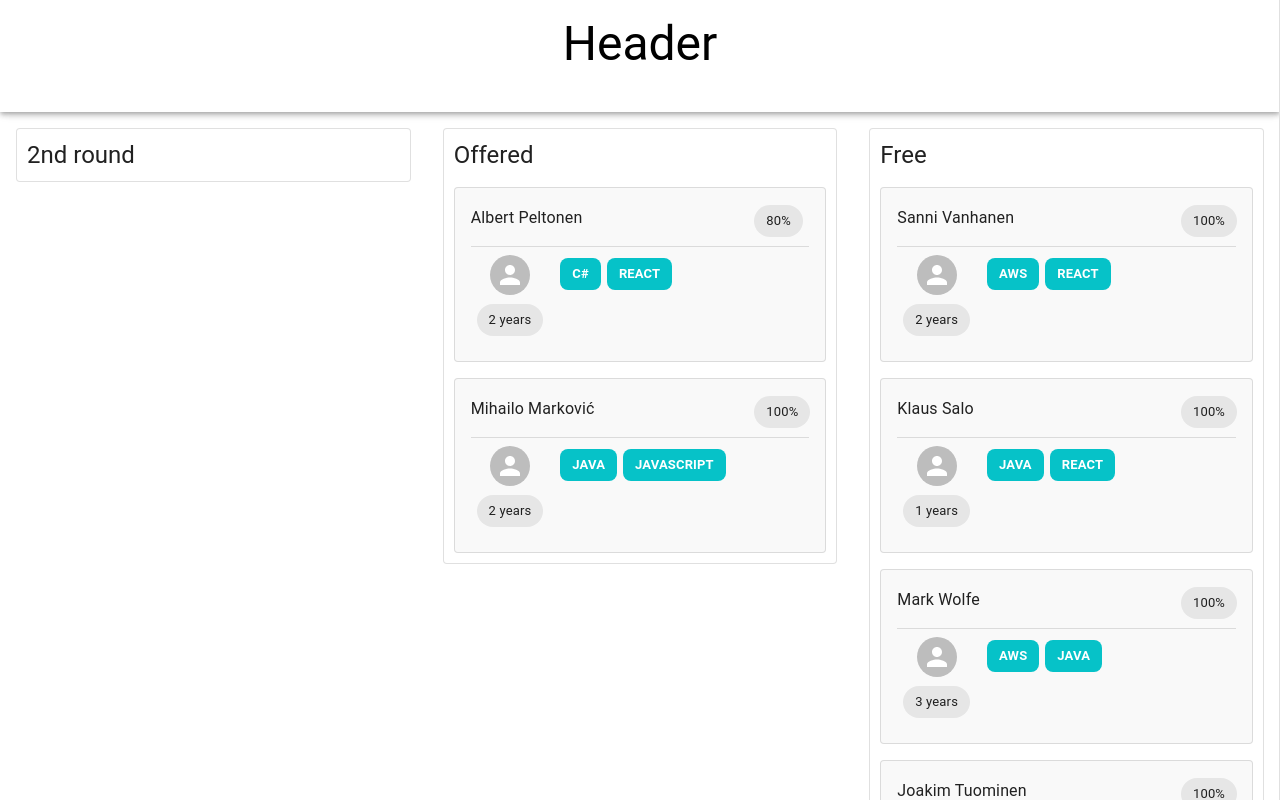
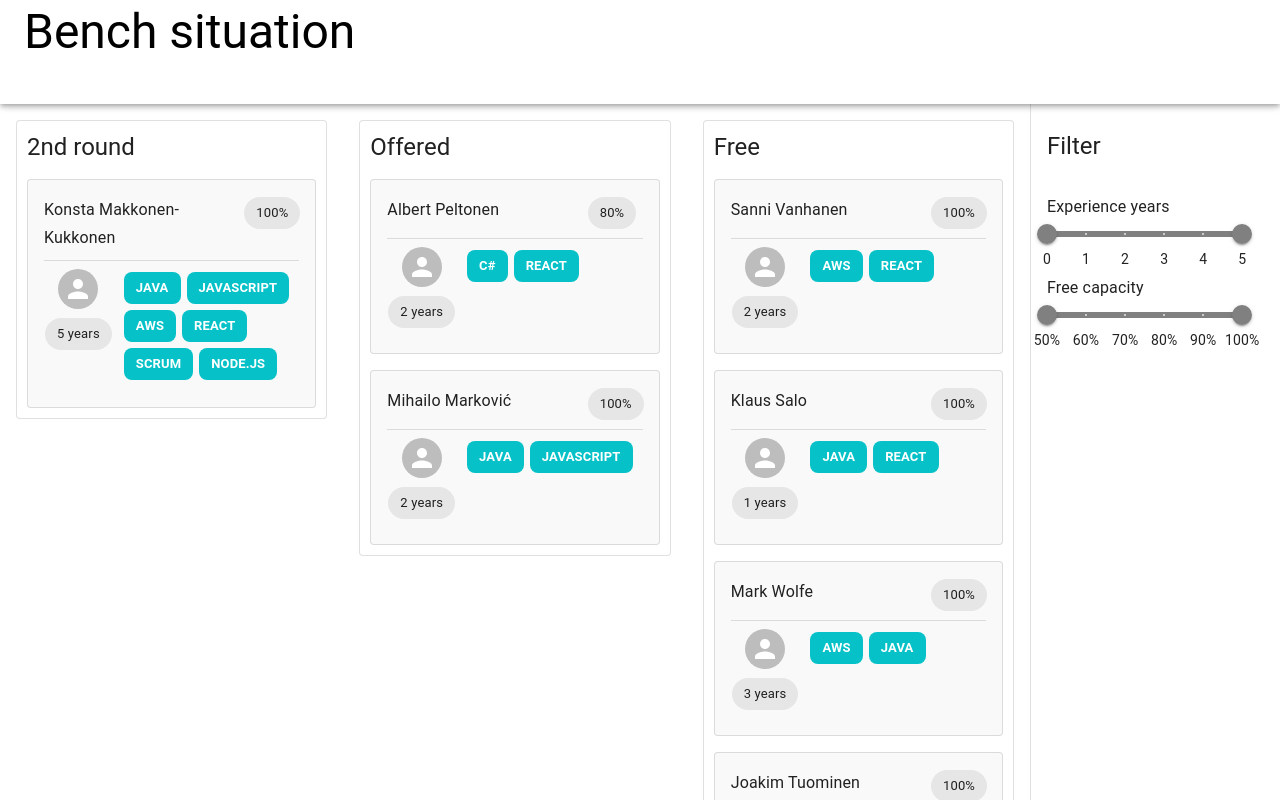
Before and after one commit to a-ruskomaa-gofore/hohto-bench-mvp, a React (Create React App) app: page / in a window 1280 px wide. Shown: the top 800 px of the page. Built offline with nearby package versions, Linux system fonts and the light colour scheme.

Commit message:
Add sidebar with filters

```diff
--- a/src/App.tsx
+++ b/src/App.tsx
@@ -1,17 +1,33 @@
 import { useEffect, useState } from 'react';
 import CardView from './components/CardView';
 import mockHohtoService from './services/mockHohtoService';
-import { Employee } from './types/types';
-import { AppBar, Box, CssBaseline, Drawer, Typography } from '@mui/material';
+import { Employee, FilterFunction } from './types/types';
+import {
+  AppBar,
+  Box,
+  CssBaseline,
+  Drawer,
+  Toolbar,
+  Typography,
+} from '@mui/material';
+import Filter from './components/Filter';
 
 function App() {
   const [employees, setEmployees] = useState<Array<Employee>>([]);
+  const [filteredEmployees, setFilteredEmployees] = useState<Array<Employee>>([]);
+
+  const handleFilterChange = (filters: FilterFunction[]) => {
+    const filtered = employees.filter(employee => filters.every(filter => filter(employee)));
+    console.log(filtered);
+    setFilteredEmployees(filtered);
+  }
 
   useEffect(() => {
     mockHohtoService
       .fetchEmployeeData()
       .then((data) => {
         setEmployees(data);
+        setFilteredEmployees(data);
       })
       .catch((err) => {
         console.log(err);
@@ -23,15 +39,40 @@ function App() {
       <CssBaseline>
         <AppBar
           position="sticky"
-          sx={{ backgroundColor: 'white', color: 'black', paddingBottom: 5 }}
+          sx={{
+            backgroundColor: 'white',
+            color: 'black',
+            paddingBottom: 5,
+            zIndex: (theme) => theme.zIndex.drawer + 1,
+          }}
         >
-          <Typography component="h1" variant="h3" align="center" paddingTop={2}>
-            Header
-          </Typography>
+          <Toolbar>
+            <Typography component="h1" variant="h3" align="center">
+              Bench situation
+            </Typography>
+          </Toolbar>
         </AppBar>
-        <Box paddingLeft={2} paddingTop={2}>
-          <CardView employees={employees}></CardView>
-          <Drawer variant="permanent" anchor="right"></Drawer>
+        <Box paddingLeft={2} paddingTop={2} sx={{ display: 'flex' }}>
+          <Box sx={{ flexGrow: 1 }}>
+            <CardView employees={filteredEmployees}></CardView>
+          </Box>
+          <Drawer
+            variant="permanent"
+            anchor="right"
+            sx={{
+              width: 250,
+              flexShrink: 0,
+              '& .MuiDrawer-paper': {
+                width: 250,
+                boxSizing: 'border-box',
+              },
+            }}
+          >
+            <Box sx={{ paddingBottom: 5 }}>
+              <Toolbar />
+            </Box>
+            <Filter onFilterChanged={handleFilterChange}></Filter>
+          </Drawer>
         </Box>
       </CssBaseline>
     </>
--- a/src/components/CardView.tsx
+++ b/src/components/CardView.tsx
@@ -22,14 +22,18 @@ const CardView = ({ employees }: CardViewProps) => {
     },
   ];
 
-  const cardLists = categories.map(({ title, filter }) => (
-    <Grid item xs={12} sm={6} md={4} padding={2} key={title}>
-      <CardList title={title} employees={employees.filter(filter)}></CardList>
-    </Grid>
-  ));
+  const cardLists = categories.map(({ title, filter }) => {
+    const filteredEmployees = employees.filter(filter);
+
+    return filteredEmployees.length > 0 ? (
+      <Grid item sm={12} md={6} lg={4} padding={2} key={title}>
+        <CardList title={title} employees={filteredEmployees}></CardList>
+      </Grid>
+    ) : null;
+  });
 
   return (
-    <Grid container spacing={2}>
+    <Grid container spacing={2} justifyContent='flex-end'>
       {cardLists}
     </Grid>
   );
--- /dev/null
+++ b/src/components/Filter.tsx
@@ -0,0 +1,136 @@
+import {
+  Box,
+  Divider,
+  List,
+  ListItem,
+  Slider,
+  Typography,
+} from '@mui/material';
+import { useState } from 'react';
+import FilterSlider from './FilterSlider';
+import { Employee, FilterFunction } from '../types/types';
+
+interface FilterProps {
+  onFilterChanged: (filters: FilterFunction[]) => void;
+}
+
+interface Filters {
+  experienceYearsFilter: FilterFunction;
+  freeCapacityFilter: FilterFunction;
+}
+
+type numberKey = {
+  [K in keyof Employee]: Employee[K] extends number ? K : never;
+}[keyof Employee];
+
+const experienceYearMarkOptions = [0, 1, 2, 3, 4, 5];
+const experienceYearDefaults = [0, 5];
+
+const freeCapacityMarkOptions = [50, 60, 70, 80, 90, 100];
+const freeCapacityDefaults = [50, 100];
+
+function getNumericFilter(
+  fieldName: numberKey,
+  value: number | number[],
+  type?: "min" | "max"
+): FilterFunction {
+  if (fieldName === undefined) {
+    return () => false
+  }
+  else if (Array.isArray(value) && value.length === 2) {
+    return (employee: Employee) =>
+    employee[fieldName] >= value[0] && employee[fieldName] <= value[1]
+  }
+  else if (typeof value === 'number' && (type === 'max' || type === undefined)) {
+    return (employee: Employee) => employee[fieldName] <= value;
+  }
+  else if (typeof value === 'number' && type === 'min') {
+    return (employee: Employee) => employee[fieldName] >= value;
+  }
+  else {
+    return () => false
+  }
+}
+
+const Filter = ({ onFilterChanged }: FilterProps) => {
+  const [experienceYears, setExperienceYears] = useState<number[]>([0, 5]);
+  const [freeCapacity, setFreeCapacity] = useState<number[]>([50, 100]);
+
+  const [filters, setFilters] = useState<Filters>({
+    experienceYearsFilter: getNumericFilter(
+      'experienceYears',
+      experienceYearDefaults
+    ),
+    freeCapacityFilter: getNumericFilter('freeCapacity', freeCapacityDefaults),
+  });
+
+  // TODO add debounce
+  const handleExperienceYearsChange = (
+    event: Event,
+    newValue: number | number[]
+  ) => {
+    setExperienceYears(newValue as number[]);
+    const newFilters: Filters = {
+      ...filters,
+      experienceYearsFilter: getNumericFilter('experienceYears', newValue),
+    };
+    setFilters(newFilters);
+    onFilterChanged(Object.values(newFilters));
+  };
+
+  // TODO add debounce
+  const handleFreeCapacityChange = (
+    event: Event,
+    newValue: number | number[]
+  ) => {
+    setFreeCapacity(newValue as number[]);
+    const newFilters: Filters = {
+      ...filters,
+      freeCapacityFilter: getNumericFilter('freeCapacity', newValue),
+    };
+    setFilters(newFilters);
+    onFilterChanged(Object.values(newFilters));
+  };
+
+  return (
+    <List>
+      <ListItem>
+        <Typography marginTop="10px" variant="h5">
+          Filter
+        </Typography>
+      </ListItem>
+      <ListItem>
+        <Divider />
+      </ListItem>
+      <ListItem>
+        <Box width="90%">
+          <FilterSlider
+            label="Experience years"
+            min={0}
+            max={5}
+            step={1}
+            markOpts={experienceYearMarkOptions.map((val) => ({
+              value: val,
+              label: `${val}`,
+            }))}
+            value={experienceYears}
+            onChange={handleExperienceYearsChange}
+          ></FilterSlider>
+          <FilterSlider
+            label="Free capacity"
+            min={50}
+            max={100}
+            step={10}
+            markOpts={freeCapacityMarkOptions.map((val) => ({
+              value: val,
+              label: `${val}%`,
+            }))}
+            value={freeCapacity}
+            onChange={handleFreeCapacityChange}
+          ></FilterSlider>
+        </Box>
+      </ListItem>
+    </List>
+  );
+};
+export default Filter;
--- /dev/null
+++ b/src/components/FilterSlider.tsx
@@ -0,0 +1,40 @@
+import { Slider, Typography } from '@mui/material';
+
+interface FilterSliderProps {
+  label: string;
+  min: number;
+  max: number;
+  step: number;
+  value: number | number[];
+  markOpts: any[];
+  onChange: (event: Event, value: number | number[]) => void
+}
+
+const FilterSlider = ({
+  label,
+  min,
+  max,
+  step,
+  value,
+  markOpts,
+  onChange
+}: FilterSliderProps) => {
+  return (
+    <>
+      <Typography id={`${label.replace(' ', '-').toLowerCase()}-slider`}>{label}</Typography>
+      <Slider
+        sx={{color: 'grey'}}
+        aria-labelledby={`${label.replace(' ', '-').toLowerCase()}-slider`}
+        min={min}
+        max={max}
+        step={step}
+        marks={markOpts}
+        value={value}
+        valueLabelDisplay="auto"
+        onChange={onChange}
+      ></Slider>
+    </>
+  );
+};
+
+export default FilterSlider;
--- a/src/services/mockHohtoService.ts
+++ b/src/services/mockHohtoService.ts
@@ -58,6 +58,14 @@ const fetchEmployeeData = async (): Promise<Array<Employee>> => {
       status: 'offered',
       freeCapacity: 100,
     },
+    {
+      id: 7,
+      name: 'Konsta Makkonen-Kukkonen',
+      experienceYears: 5,
+      keySkills: ['Java', 'Javascript', 'AWS', 'React', 'Scrum', 'Node.js', 'C#'],
+      status: '2ndRound',
+      freeCapacity: 100,
+    },
   ];
 };
 
--- a/src/types/types.ts
+++ b/src/types/types.ts
@@ -11,3 +11,5 @@ export interface Employee {
 export interface EmployeeService {
   fetchEmployeeData: () => Promise<Array<Employee>>;
 }
+
+export type FilterFunction = (value: Employee) => boolean
```
